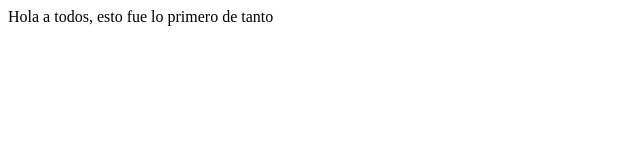
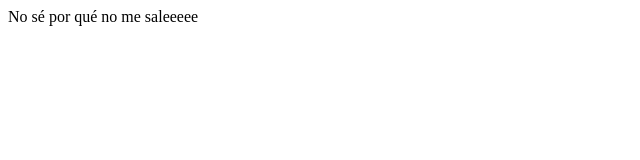
Before and after one commit to sgonzalez3a/ElMejorProyecto, a plain HTML site: page index.html in a window 1280 px wide. Shown: the whole page, without its empty margins (0-640 px from the left). Drawn offline with Linux system fonts and the light colour scheme.

Commit message:
Cambios para quejarse

```diff
--- a/index.html
+++ b/index.html
@@ -7,7 +7,7 @@
 </head>
 <body>
     <article>
-        Hola a todos, esto fue lo primero de tanto
+        No sé por qué no me saleeeee
     </article>
 </body>
 </html>
```
